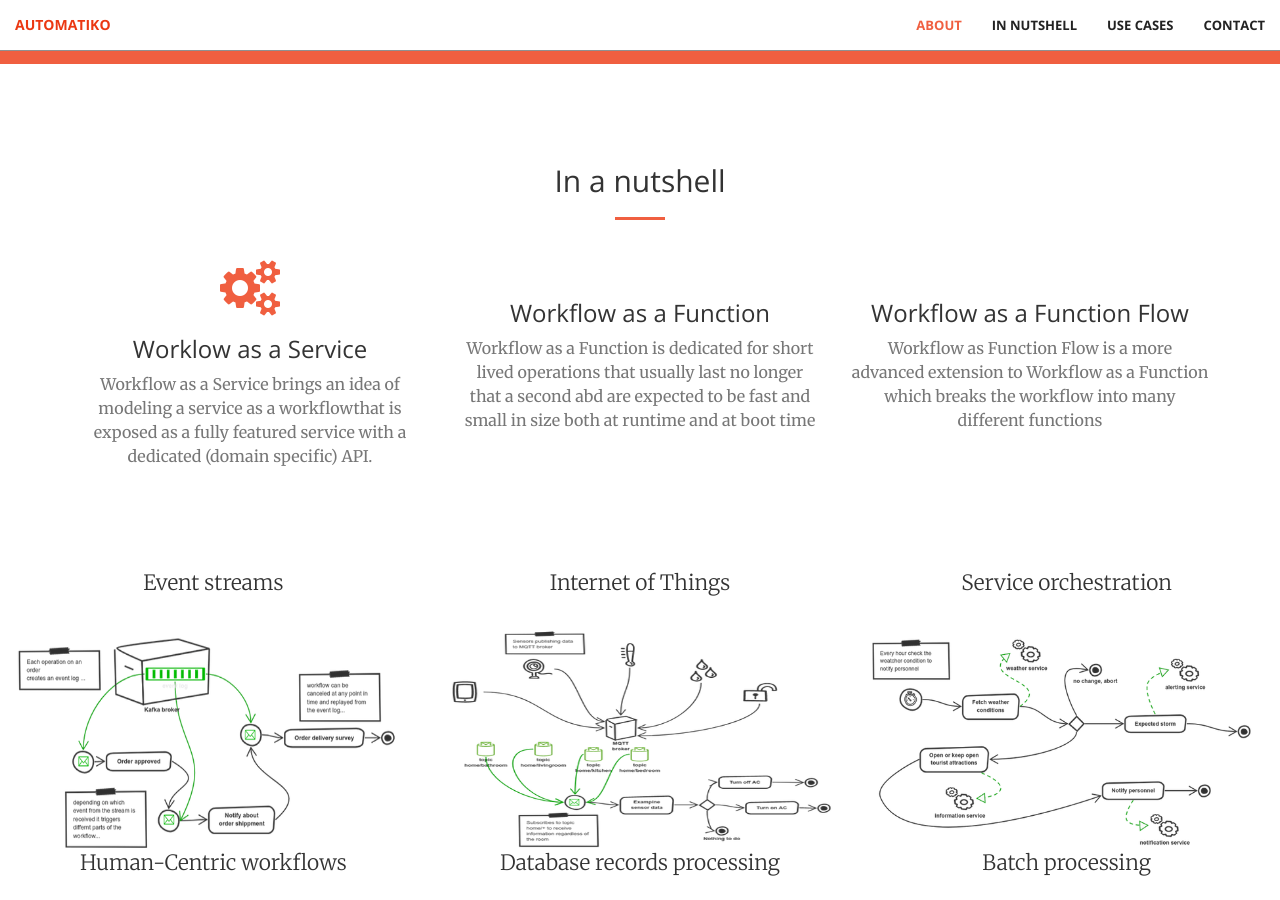
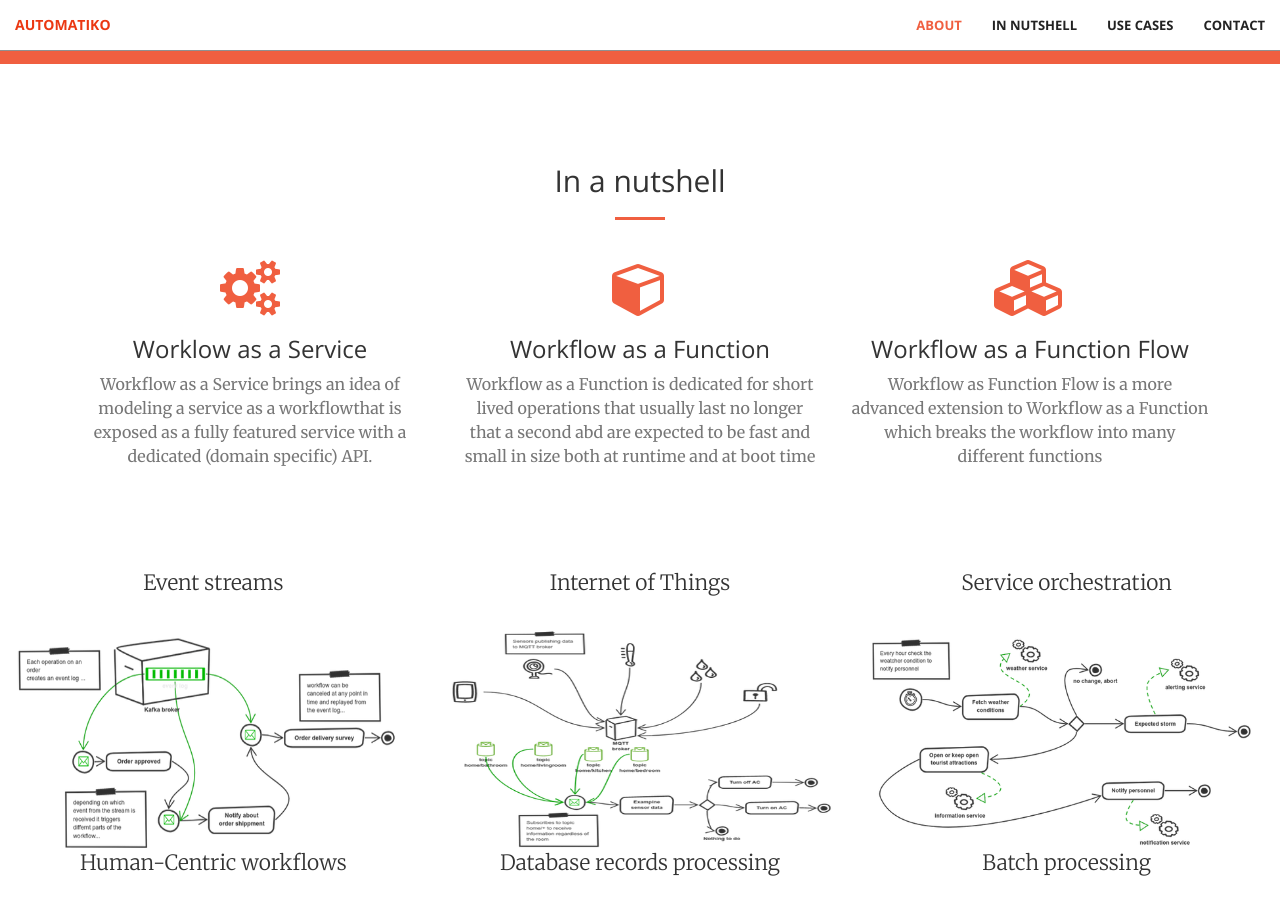
Before and after one commit to t-miller/automatiko.github.io, a Jekyll site: the page built from index.html, in a window 1280 px wide and 900 px high, scrolled down 1254 px. Built offline with Jekyll 4.4.1, drawn with Linux system fonts in a browser that asks for light colours.

Commit message:
changed services icons

```diff
--- a/_includes/services.html
+++ b/_includes/services.html
@@ -18,14 +18,14 @@
             </div>
             <div class="col-lg-4 col-md-6 text-center">
                 <div class="service-box">
-                    <i class="fa fa-4x fas fa-fan wow bounceIn text-primary" data-wow-delay=".1s"></i>
+                    <i class="fa fa-4x fa fa-cube wow bounceIn text-primary" data-wow-delay=".1s"></i>
                     <h3>Workflow as a Function</h3>
                     <p class="text-muted">Workflow as a Function is dedicated for short lived operations that usually last no longer that a second abd are expected to be fast and small in size both at runtime and at boot time</p>
                 </div>
             </div>
             <div class="col-lg-4 col-md-6 text-center">
                 <div class="service-box">
-                    <i class="fa fa-4x fas fa-stream wow bounceIn text-primary" data-wow-delay=".2s"></i>
+                    <i class="fa fa-4x fa fa-cubes wow bounceIn text-primary" data-wow-delay=".2s"></i>
                     <h3>Workflow as a Function Flow</h3>
                     <p class="text-muted">Workflow as Function Flow is a more advanced extension to Workflow as a Function which breaks the workflow into many different functions</p>
                 </div>
```
